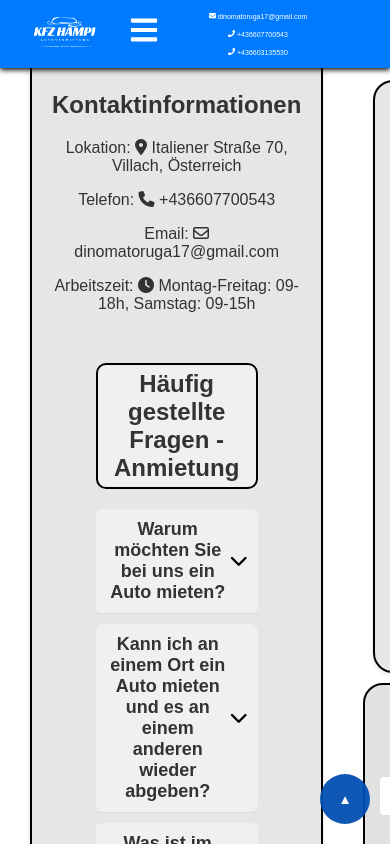
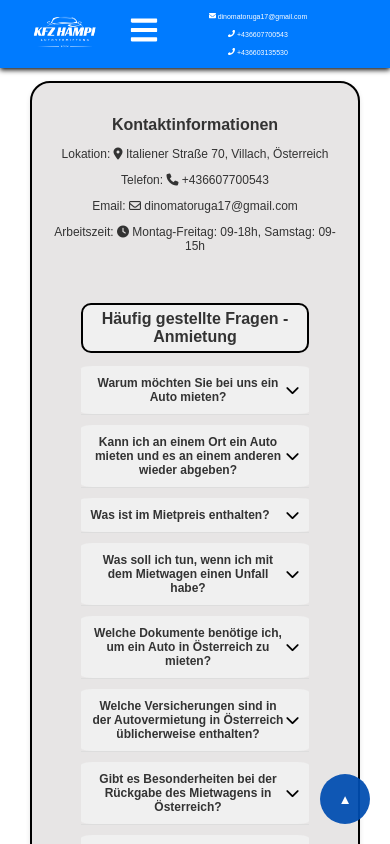
Before and after one commit to muhamed-droid/RentACarWebApp, a React (Create React App) app in the folder client/: page /contact in a window 390 px wide. Shown: the top 844 px of the page. Built offline with nearby package versions, Linux system fonts and the light colour scheme.

Commit message:
more modifications

```diff
--- a/client/src/pages/css/Contact.css
+++ b/client/src/pages/css/Contact.css
@@ -13,8 +13,6 @@
     margin-left: 25%;
     margin-right: 25%;
     padding: 30px;
-
-
   }
 
   .contact-us-container h2 {
@@ -80,7 +78,6 @@
     margin-top: 5%;
     display: flex;
     padding: 20px;
-    font-family: Arial, sans-serif;
   }
 
   .contact-us-container, .informa {
@@ -115,3 +112,26 @@
   .informa img {
     max-height: 120px;
   }
+
+  @media (max-width:960px) {
+    .glava {
+      margin-top: 13%;
+      display: flex;
+      flex-direction: column;
+      justify-content: center;
+      padding: 20px;
+    }
+
+    .informa p {
+      font-size: 12px;
+    }
+
+    .informa h2 {
+      color: #333;
+      font-size: 16px;
+    }
+
+    .informa img {
+      max-height: 100px;
+    }
+  }
--- a/client/src/pages/css/FAQ.css
+++ b/client/src/pages/css/FAQ.css
@@ -57,3 +57,40 @@
 .faq-question:hover i {
   transform: rotate(180deg);
 }
+
+@media (max-width:960px){
+  .question-box {
+    font-size: 12px;
+    color: #000000ea;
+    margin-top: 50px;
+    padding: 5px 0;
+    text-align: center;
+    background-color: #F0F0F0;
+    border-color: #000000;
+  }
+
+  .faq-container {
+    max-width: 80%;
+    margin: 0 auto;
+    font-family: "Poppins", sans-serif;
+  }
+
+  .faq {
+    margin-bottom: 10px;
+    border-bottom: 1px solid #ddd;
+  }
+
+  .faq-question {
+    font-size: 12px;
+  }
+
+  .faq-answer {
+    font-size: 10px;
+  }
+
+
+  .faq-question i {
+    font-size: 14px;
+  }
+
+}
--- a/client/src/pages/css/Map.css
+++ b/client/src/pages/css/Map.css
@@ -37,27 +37,3 @@
   border-radius: 6px;
   box-shadow: 0 4px 8px #007bffea; /* Slightly stronger shadow */
 }
-
-@media (max-height:700px) {
-  .map-frame{
-    width: 80%;
-    height: 400px;
-    margin: 40px auto; /* Center on the page */
-    padding: 20px;
-    border-radius: 20px; /* Slightly softer corners */
-    background: #333333; /* Less transparent, darker black */
-    box-shadow: 10px 10px 20px rgba(0, 0, 0, 0.5); /* More intense shadow */
-    font-family: 'Poppins', sans-serif;
-    border-color: #333333;
-    font-size: 10px;
-  }
-  .map-header h2{
-    font-size: 20px;
-  }
-  .map-header p{
-    font-size: 14px;
-  }
-  .map-container iframe {
-    height: 270px;
-  }
-}
```
